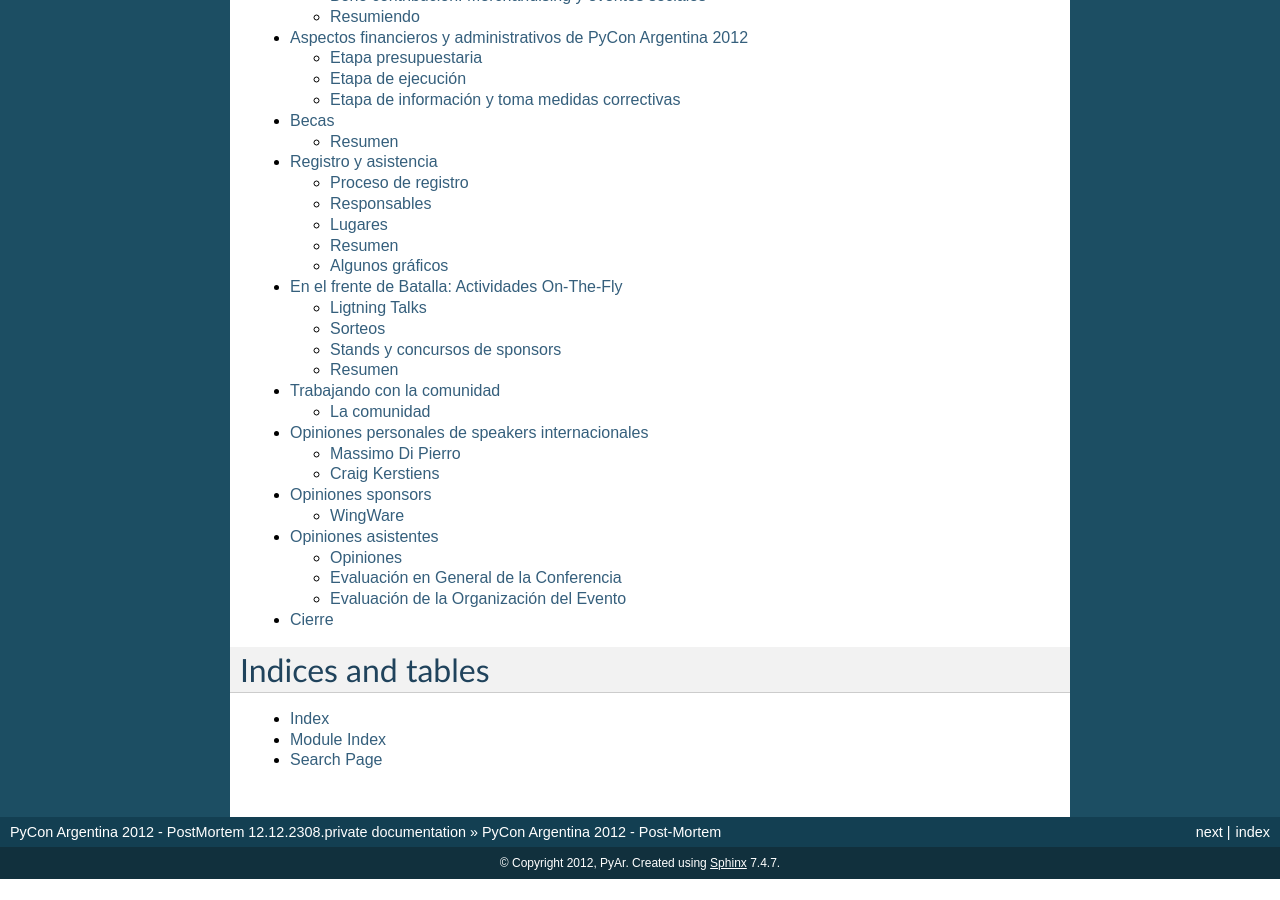
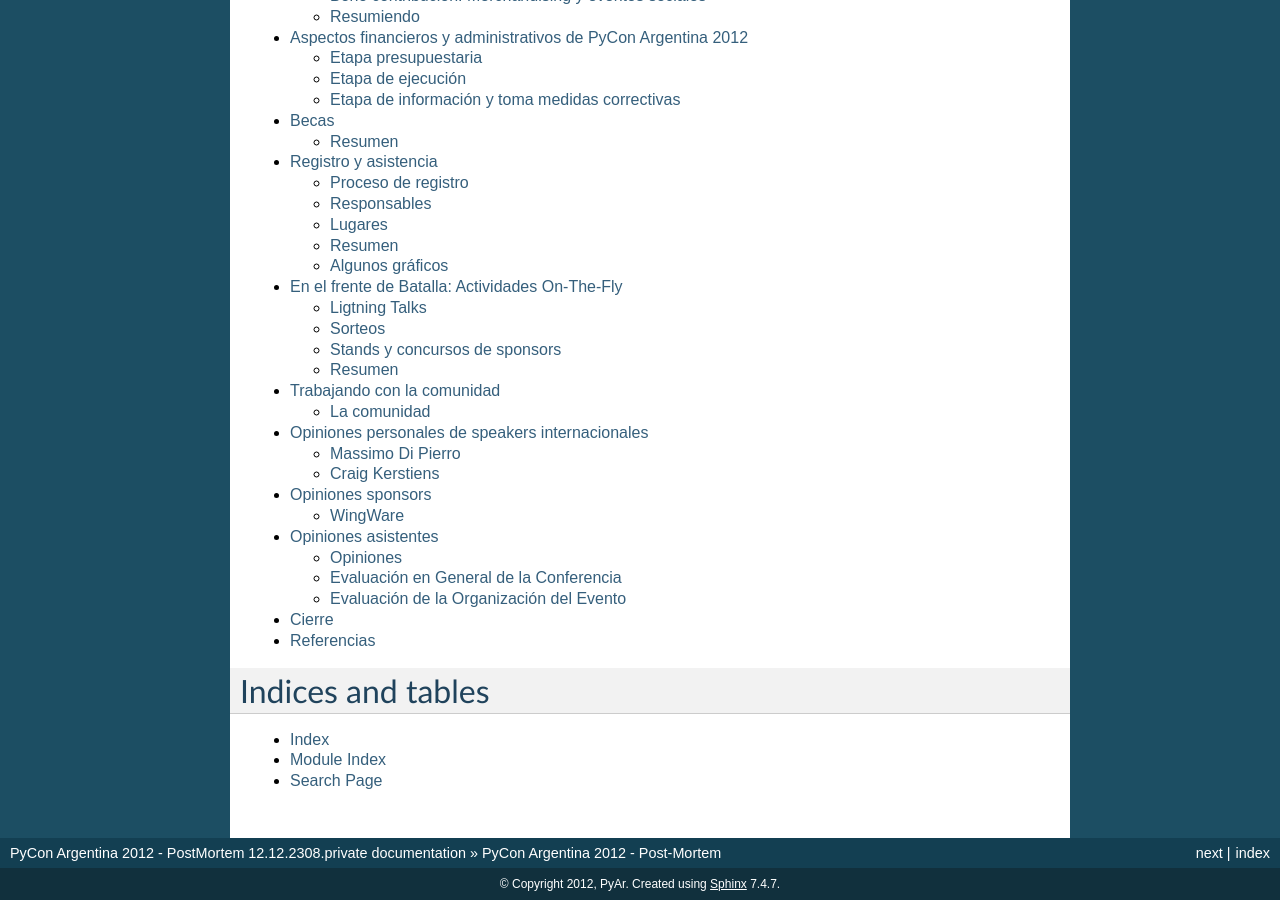
Before and after one commit to leliel12/pyconar20012_postmortem, a Sphinx documentation site: the page built from postmortem/source/index.rst, in a window 1280 px wide and 900 px high, scrolled down 1098 px. Built offline with Sphinx 7.4.7, drawn with Linux system fonts in a browser that asks for light colours; before the commit the page ends 1977 px from its top, so only the background shows below that.

Commit message:
added referencias

```diff
--- a/postmortem/source/index.rst
+++ b/postmortem/source/index.rst
@@ -39,6 +39,8 @@
     opiniones_asistentes.rst
     cierre.rst
 
+    referencias.rst
+
 
 .. only:: html
 
--- /dev/null
+++ b/postmortem/source/referencias.rst
@@ -0,0 +1,5 @@
+===========
+Referencias
+===========
+
+Recursos
```
